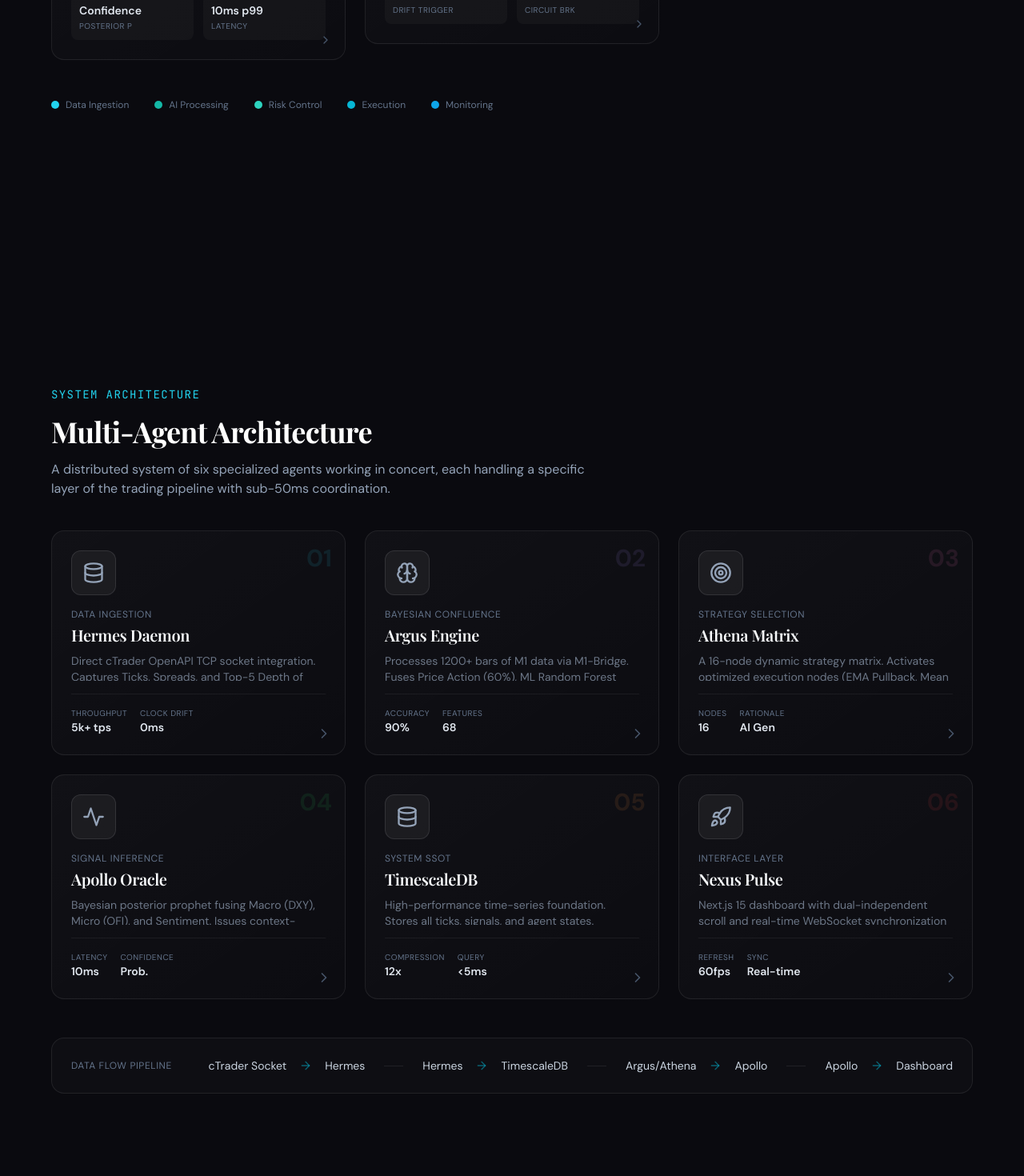
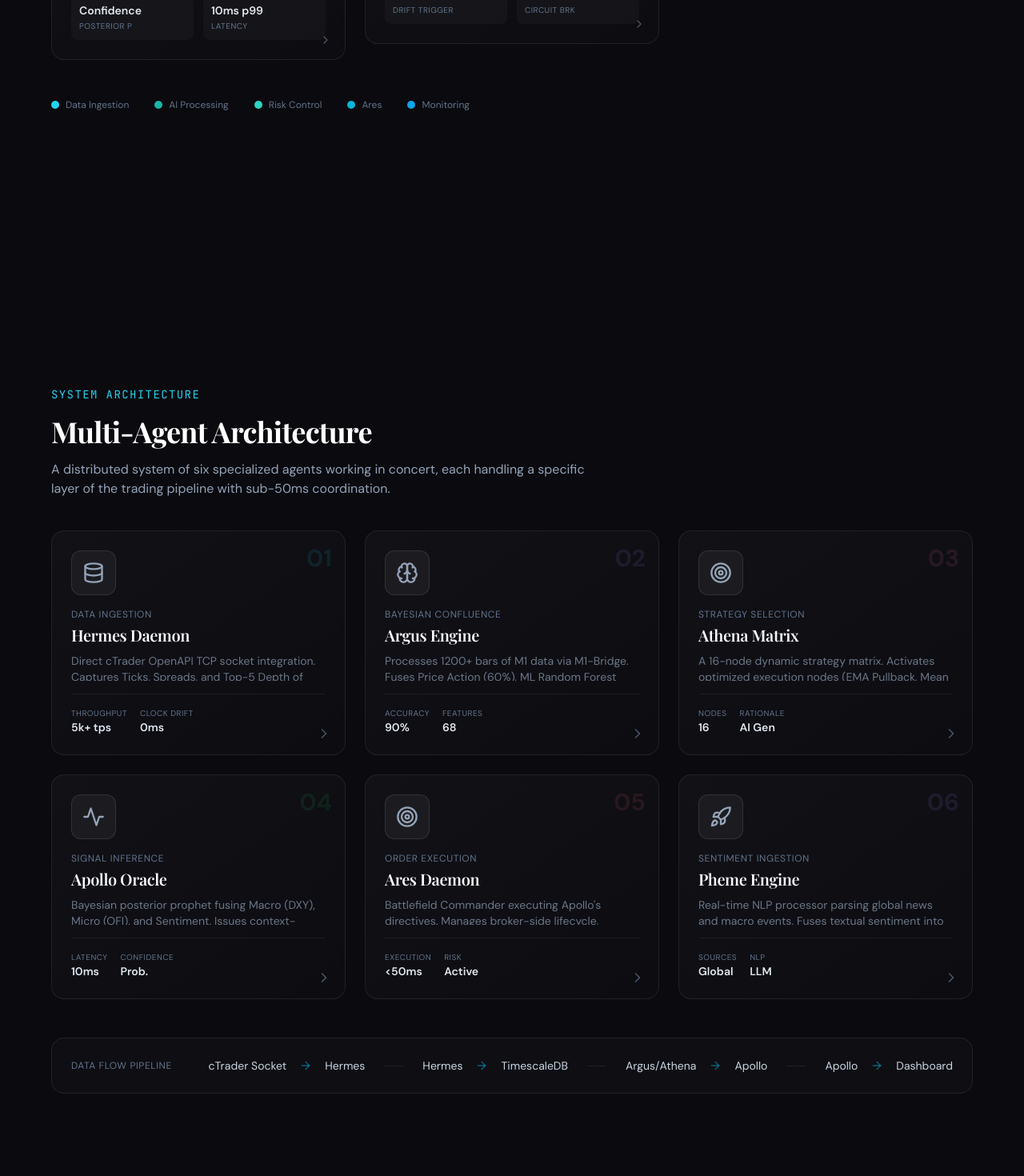
Before and after one commit to notjitin-1994/jitin-nair-portfolio, a Next.js app: page /projects/predator in a window 1280 px wide. Shown: the part 2840-4310 px from the top of the page at 80% size. Built offline with nearby package versions, Linux system fonts and the light colour scheme; a web font is replaced by a local one.

Commit message:
ui: rebrand predator dashboard to Ares and sync with v4 backend API

```diff
--- a/app/projects/predator/components/ArchitectureDiagram.tsx
+++ b/app/projects/predator/components/ArchitectureDiagram.tsx
@@ -61,29 +61,29 @@ const architectureSteps = [
     ],
   },
   {
-    id: 'timescale',
+    id: 'ares',
     number: '05',
-    title: 'TimescaleDB',
-    subtitle: 'System SSOT',
-    description: 'High-performance time-series foundation. Stores all ticks, signals, and agent states. Hypertable compression enables years of historical retention.',
-    icon: Database,
-    color: '#fb923c',
+    title: 'Ares Daemon',
+    subtitle: 'Order Execution',
+    description: 'Battlefield Commander executing Apollo\'s directives. Manages broker-side lifecycle, dynamic SL/TP synchronization, and institutional risk forge.',
+    icon: Target,
+    color: '#f87171',
     stats: [
-      { label: 'Compression', value: '12x' },
-      { label: 'Query', value: '<5ms' },
+      { label: 'Execution', value: '<50ms' },
+      { label: 'Risk', value: 'Active' },
     ],
   },
   {
-    id: 'dashboard',
+    id: 'pheme',
     number: '06',
-    title: 'Nexus Pulse',
-    subtitle: 'Interface Layer',
-    description: 'Next.js 15 dashboard with dual-independent scroll and real-time WebSocket synchronization for sub-100ms state updates.',
+    title: 'Pheme Engine',
+    subtitle: 'Sentiment Ingestion',
+    description: 'Real-time NLP processor parsing global news and macro events. Fuses textual sentiment into Apollo\'s Bayesian inference engine.',
     icon: Rocket,
-    color: '#ef4444',
+    color: '#a78bfa',
     stats: [
-      { label: 'Refresh', value: '60fps' },
-      { label: 'Sync', value: 'Real-time' },
+      { label: 'Sources', value: 'Global' },
+      { label: 'NLP', value: 'LLM' },
     ],
   },
 ];
--- a/app/projects/predator/components/MetricsDashboard.tsx
+++ b/app/projects/predator/components/MetricsDashboard.tsx
@@ -5,7 +5,7 @@ import { TrendingUp, TrendingDown, Minus, Activity, Database, Cpu, Gauge } from
 import AnimatedCounter from './ui/AnimatedCounter';
 
 const metrics = [
-  { id: "latency", label: "Execution Latency", value: 10, unit: "ms", description: "Signal to execution p99 across cTrader socket", trend: "up", trendValue: "5x faster", category: "performance", color: "#22d3ee" },
+  { id: "latency", label: "Ares Latency", value: 10, unit: "ms", description: "Signal to execution p99 across cTrader socket", trend: "up", trendValue: "5x faster", category: "performance", color: "#22d3ee" },
   { id: "accuracy", label: "Regime Detection", value: 90, unit: "%", description: "Bayesian confluence accuracy on M1/M5", trend: "up", trendValue: "+2%", category: "accuracy", color: "#14b8a6" },
   { id: "uptime", label: "System Uptime", value: 99.9, unit: "%", description: "Continuous 24/7 autonomous operation", trend: "stable", trendValue: "30d", category: "system", color: "#2dd4bf" },
   { id: "data-volume", label: "Data Throughput", value: 5000, unit: "tps", suffix: "+", description: "Real-time tick and depth messages processed", trend: "up", trendValue: "+2k/s", category: "data", color: "#06b6d4" },
--- a/app/projects/predator/components/ProcessFlow.tsx
+++ b/app/projects/predator/components/ProcessFlow.tsx
@@ -317,7 +317,7 @@ export function ProcessFlow() {
             { label: 'Data Ingestion', color: '#22d3ee' },
             { label: 'AI Processing', color: '#14b8a6' },
             { label: 'Risk Control', color: '#2dd4bf' },
-            { label: 'Execution', color: '#06b6d4' },
+            { label: 'Ares', color: '#06b6d4' },
             { label: 'Monitoring', color: '#0ea5e9' },
           ].map((item) => (
             <div key={item.label} className="flex items-center gap-2">
--- a/app/projects/predator/dashboard/components/ExecutionPanel.tsx
+++ b/app/projects/predator/dashboard/components/ExecutionPanel.tsx
@@ -124,11 +124,11 @@ export default function ExecutionPanel() {
       <div className="grid grid-cols-2 gap-2 mb-4">
         <div className="bg-void/20 rounded-lg p-2 border border-white/[0.03]">
           <div className="text-[8px] text-slate-500 uppercase tracking-wider">Account Balance</div>
-          <div className="text-xs font-bold font-mono text-slate-300">${Number(data.balance || 10000).toFixed(2)}</div>
+          <div className="text-xs font-bold font-mono text-slate-300">${Number(data.balance || 20).toFixed(2)}</div>
         </div>
         <div className="bg-void/20 rounded-lg p-2 border border-white/[0.03]">
           <div className="text-[8px] text-slate-500 uppercase tracking-wider">Peak Balance</div>
-          <div className="text-xs font-bold font-mono text-slate-400">${Number(data.peakBalance || 10000).toFixed(2)}</div>
+          <div className="text-xs font-bold font-mono text-slate-400">${Number(data.peakBalance || 20).toFixed(2)}</div>
         </div>
       </div>
 
--- a/app/projects/predator/dashboard/components/RiskMonitor.tsx
+++ b/app/projects/predator/dashboard/components/RiskMonitor.tsx
@@ -124,22 +124,22 @@ const WinRateChart = memo(function WinRateChart({ winRate, totalTrades }: { winR
 });
 
 const RiskMonitor = memo(function RiskMonitor() {
-  const { execution, connectionStatus, positions } = useDashboard();
+  const { ares, connectionStatus, positions } = useDashboard();
 
   const isLoading = connectionStatus === 'connecting';
   const hasError = connectionStatus === 'error';
 
   const getRiskStatusColor = () => {
-    if (!execution) return 'text-slate-500';
-    if (execution.riskStatus === 'BLOCKED') return 'text-red-400';
-    if (execution.riskStatus === 'CAUTION') return 'text-amber-400';
+    if (!ares) return 'text-slate-500';
+    if (ares.riskStatus === 'BLOCKED') return 'text-red-400';
+    if (ares.riskStatus === 'CAUTION') return 'text-amber-400';
     return 'text-emerald-400';
   };
 
   const getRiskStatusBg = () => {
-    if (!execution) return 'bg-slate-500/10';
-    if (execution.riskStatus === 'BLOCKED') return 'bg-red-500/10';
-    if (execution.riskStatus === 'CAUTION') return 'bg-amber-500/10';
+    if (!ares) return 'bg-slate-500/10';
+    if (ares.riskStatus === 'BLOCKED') return 'bg-red-500/10';
+    if (ares.riskStatus === 'CAUTION') return 'bg-amber-500/10';
     return 'bg-emerald-500/10';
   };
 
@@ -162,15 +162,15 @@ const RiskMonitor = memo(function RiskMonitor() {
                 Risk Monitor
               </h3>
               <p className={`text-[9px] ${getRiskStatusColor()}`}>
-                {execution?.riskStatus || 'UNKNOWN'}
+                {ares?.riskStatus || 'UNKNOWN'}
               </p>
             </div>
           </div>
-          {execution?.mode && (
+          {ares?.mode && (
             <div className={`px-1.5 py-0.5 rounded text-[8px] font-medium ${
-              execution.mode === 'live' ? 'bg-red-500/10 text-red-400' : 'bg-cyan-500/10 text-cyan-400'
+              ares.mode === 'live' ? 'bg-red-500/10 text-red-400' : 'bg-cyan-500/10 text-cyan-400'
             }`}>
-              {execution.mode.toUpperCase()}
+              {ares.mode.toUpperCase()}
             </div>
           )}
         </div>
@@ -189,35 +189,35 @@ const RiskMonitor = memo(function RiskMonitor() {
             <AlertTriangle className="w-6 h-6 text-red-400/50 mx-auto mb-2" />
             <p className="text-[10px] text-slate-500">Risk data unavailable</p>
           </div>
-        ) : execution ? (
+        ) : ares ? (
           <div className="space-y-3">
             {/* Compact Metrics Grid */}
             <div className="grid grid-cols-2 gap-2">
               <MetricCard
                 icon={Wallet}
                 label="Balance"
-                value={`$${(execution.balance ?? 0).toLocaleString()}`}
-                subvalue={`Peak: $${(execution.peakBalance ?? execution.balance ?? 0).toLocaleString()}`}
+                value={`$${(ares.balance ?? 0).toLocaleString()}`}
+                subvalue={`Peak: $${(ares.peakBalance ?? ares.balance ?? 0).toLocaleString()}`}
                 color="cyan"
               />
               <MetricCard
                 icon={Activity}
                 label="Daily P&L"
-                value={`${(execution.dailyPnl ?? 0) >= 0 ? '+' : ''}$${(execution.dailyPnl ?? 0).toFixed(2)}`}
-                subvalue={`${(execution.dailyPnlPercent ?? 0) >= 0 ? '+' : ''}${(execution.dailyPnlPercent ?? 0).toFixed(2)}%`}
-                color={(execution.dailyPnl ?? 0) >= 0 ? 'emerald' : 'red'}
+                value={`${(ares.dailyPnl ?? 0) >= 0 ? '+' : ''}$${(ares.dailyPnl ?? 0).toFixed(2)}`}
+                subvalue={`${(ares.dailyPnlPercent ?? 0) >= 0 ? '+' : ''}${(ares.dailyPnlPercent ?? 0).toFixed(2)}%`}
+                color={(ares.dailyPnl ?? 0) >= 0 ? 'emerald' : 'red'}
               />
               <MetricCard
                 icon={TrendingDown}
                 label="Drawdown"
-                value={`${(execution.drawdown ?? 0).toFixed(2)}%`}
-                subvalue={`Max: ${(execution.maxDrawdown ?? 0).toFixed(2)}%`}
-                color={(execution.drawdown ?? 0) > 5 ? 'amber' : 'emerald'}
+                value={`${(ares.drawdown ?? 0).toFixed(2)}%`}
+                subvalue={`Max: ${(ares.maxDrawdown ?? 0).toFixed(2)}%`}
+                color={(ares.drawdown ?? 0) > 5 ? 'amber' : 'emerald'}
               />
               <MetricCard
                 icon={Target}
                 label="Positions"
-                value={(execution.openPositions ?? 0).toString()}
+                value={(ares.openPositions ?? 0).toString()}
                 subvalue={`Limit: ${(positions?.length ?? 0) + 3}`}
                 color="violet"
               />
@@ -226,18 +226,18 @@ const RiskMonitor = memo(function RiskMonitor() {
             {/* Compact Win Rate + Gauges */}
             <div className="pt-3 border-t border-white/[0.04]">
               <div className="flex items-center gap-3">
-                <WinRateChart winRate={execution.winRate ?? 0} totalTrades={execution.totalTrades ?? 0} />
+                <WinRateChart winRate={ares.winRate ?? 0} totalTrades={ares.totalTrades ?? 0} />
                 <div className="flex-1 space-y-2">
                   <RiskGauge
-                    value={execution.dailyLossUsed ?? 0}
-                    max={execution.dailyLossLimit ?? 1000}
+                    value={ares.dailyLossUsed ?? 0}
+                    max={ares.dailyLossLimit ?? 1000}
                     label="Daily Loss"
                     warningThreshold={0.6}
                     dangerThreshold={0.85}
                   />
                   <RiskGauge
-                    value={execution.drawdown ?? 0}
-                    max={Math.max((execution.maxDrawdown ?? 0) * 1.5, 10)}
+                    value={ares.drawdown ?? 0}
+                    max={Math.max((ares.maxDrawdown ?? 0) * 1.5, 10)}
                     label="Drawdown"
                     warningThreshold={0.5}
                     dangerThreshold={0.8}
@@ -247,16 +247,16 @@ const RiskMonitor = memo(function RiskMonitor() {
             </div>
 
             {/* Compact Risk Status Alert */}
-            {execution.riskStatus !== 'CLEAR' && (
+            {ares.riskStatus !== 'CLEAR' && (
               <div className={`p-2 rounded-lg ${getRiskStatusBg()}`}>
                 <div className="flex items-start gap-2">
                   <AlertTriangle className={`w-3.5 h-3.5 ${getRiskStatusColor()} flex-shrink-0 mt-0.5`} />
                   <div>
                     <p className={`text-[10px] font-medium ${getRiskStatusColor()}`}>
-                      Risk {execution.riskStatus === 'BLOCKED' ? 'Blocked' : 'Caution'}
+                      Risk {ares.riskStatus === 'BLOCKED' ? 'Blocked' : 'Caution'}
                     </p>
                     <p className="text-[8px] text-slate-400 mt-0.5">
-                      {execution.riskStatus === 'BLOCKED'
+                      {ares.riskStatus === 'BLOCKED'
                         ? 'Trading halted'
                         : 'Approaching thresholds'
                       }
@@ -267,13 +267,13 @@ const RiskMonitor = memo(function RiskMonitor() {
             )}
 
             {/* Compact Cooldown */}
-            {execution.cooldown && (
+            {ares.cooldown && (
               <div className="flex items-center justify-between p-2 bg-amber-500/10 rounded-lg border border-amber-500/20">
                 <div className="flex items-center gap-1.5">
                   <Activity className="w-3 h-3 text-amber-400" />
                   <span className="text-[10px] text-amber-400">Cooldown</span>
                 </div>
-                <span className="text-[9px] font-mono text-amber-400/80">{execution.cooldown}</span>
+                <span className="text-[9px] font-mono text-amber-400/80">{ares.cooldown}</span>
               </div>
             )}
           </div>
--- a/app/projects/predator/dashboard/context/DashboardContext.tsx
+++ b/app/projects/predator/dashboard/context/DashboardContext.tsx
@@ -5,7 +5,7 @@ import {
   DashboardData,
   AgentStatus,
   SentinelData,
-  ExecutionMetrics,
+  AresMetrics,
   Position,
   Trade,
   StrategyState,
@@ -20,7 +20,7 @@ interface DashboardContextType extends DashboardData {
   positions: Position[];
   trades: Trade[];
   signal: SentinelData | null;
-  execution: ExecutionMetrics | null;
+  ares: AresMetrics | null;
   strategy: StrategyState | null;
   connectionStatus: 'connecting' | 'connected' | 'disconnected' | 'error';
   lastUpdate: string;
@@ -55,7 +55,7 @@ export function DashboardProvider({ children }: { children: React.ReactNode }) {
     signal: null,
     positions: [],
     trades: [],
-    execution: null,
+    ares: null,
     strategy: null,
     news: [],
     health: null,
@@ -87,7 +87,7 @@ export function DashboardProvider({ children }: { children: React.ReactNode }) {
         signal: snapshot.sentinel,
         macro: snapshot.macro || {},
         news: snapshot.news || [],
-        execution: snapshot.execution,
+        ares: snapshot.execution,
         strategy: snapshot.strategy,
         health: { status: 'healthy', timestamp: new Date().toISOString() }
       }));
--- a/app/projects/predator/dashboard/types/dashboard.ts
+++ b/app/projects/predator/dashboard/types/dashboard.ts
@@ -129,7 +129,7 @@ export interface Trade {
   strategy?: string;
 }
 
-export interface ExecutionMetrics {
+export interface AresMetrics {
   mode: 'paper' | 'live';
   balance: number;
   peakBalance?: number;
@@ -178,7 +178,7 @@ export interface DashboardData {
   signal: SentinelData | null;
   positions: Position[];
   trades: Trade[];
-  execution: ExecutionMetrics | null;
+  ares: AresMetrics | null;
   strategy: StrategyState | null;
   news: MarketNews[];
   health: ApiHealth | null;
--- a/app/projects/predator/data/metrics.ts
+++ b/app/projects/predator/data/metrics.ts
@@ -17,7 +17,7 @@ export interface Metric {
 export const metrics: Metric[] = [
   {
     id: "latency",
-    label: "Execution Latency",
+    label: "Ares Latency",
     value: 10,
     unit: "ms",
     description: "Signal to execution p99 across cTrader socket",
@@ -154,6 +154,18 @@ export const processSteps = [
       "Natural language reasoning",
       "Contextual ENTER/WAIT/EXIT directives"
     ]
+  },
+  {
+    id: "ares",
+    title: "Ares: Battlefield Commander",
+    subtitle: "Low-Latency Execution",
+    description: "Acts on Apollo's directives with precision. Manages order lifecycle, dynamic SL/TP, and institutional-grade risk forge.",
+    details: [
+      "Sub-50ms execution latency",
+      "Dynamic position sizing",
+      "Broker-side SL/TP synchronization",
+      "Real-time state persistence"
+    ]
   }
 ];
 
```
